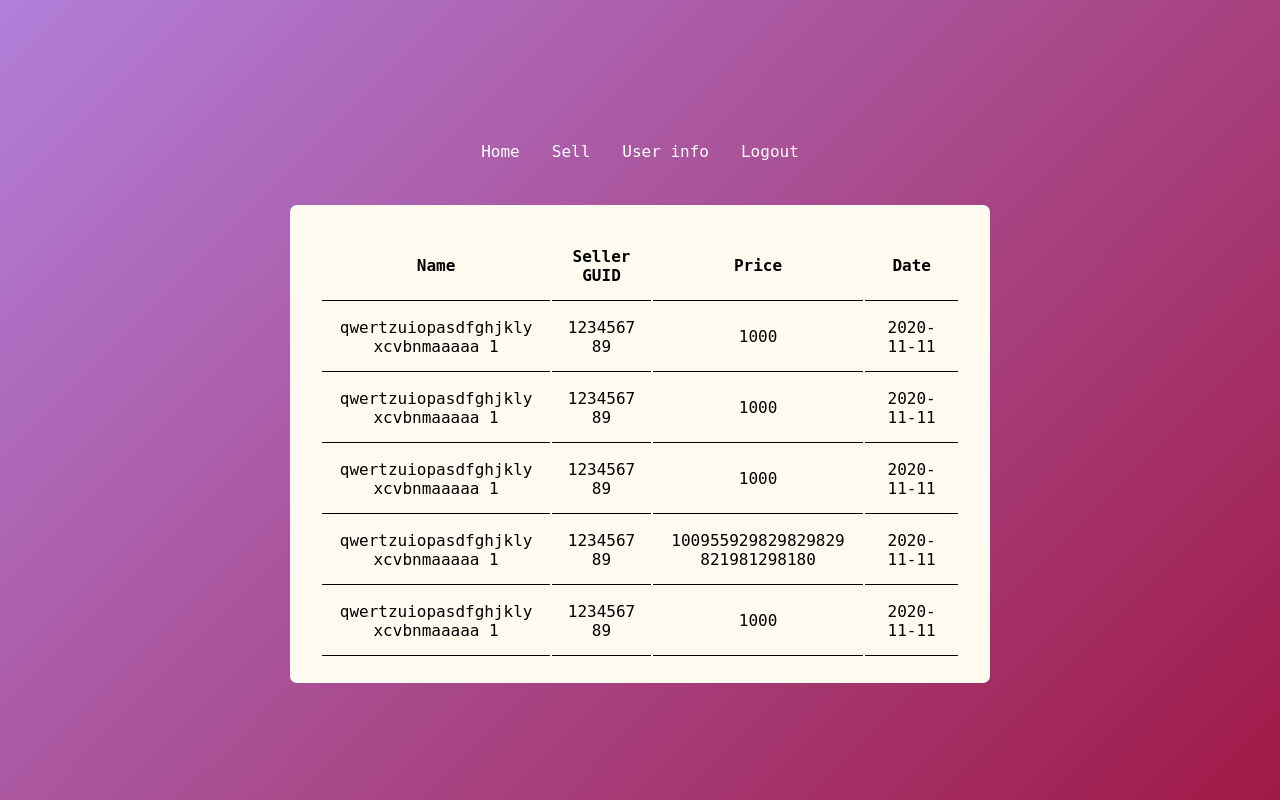
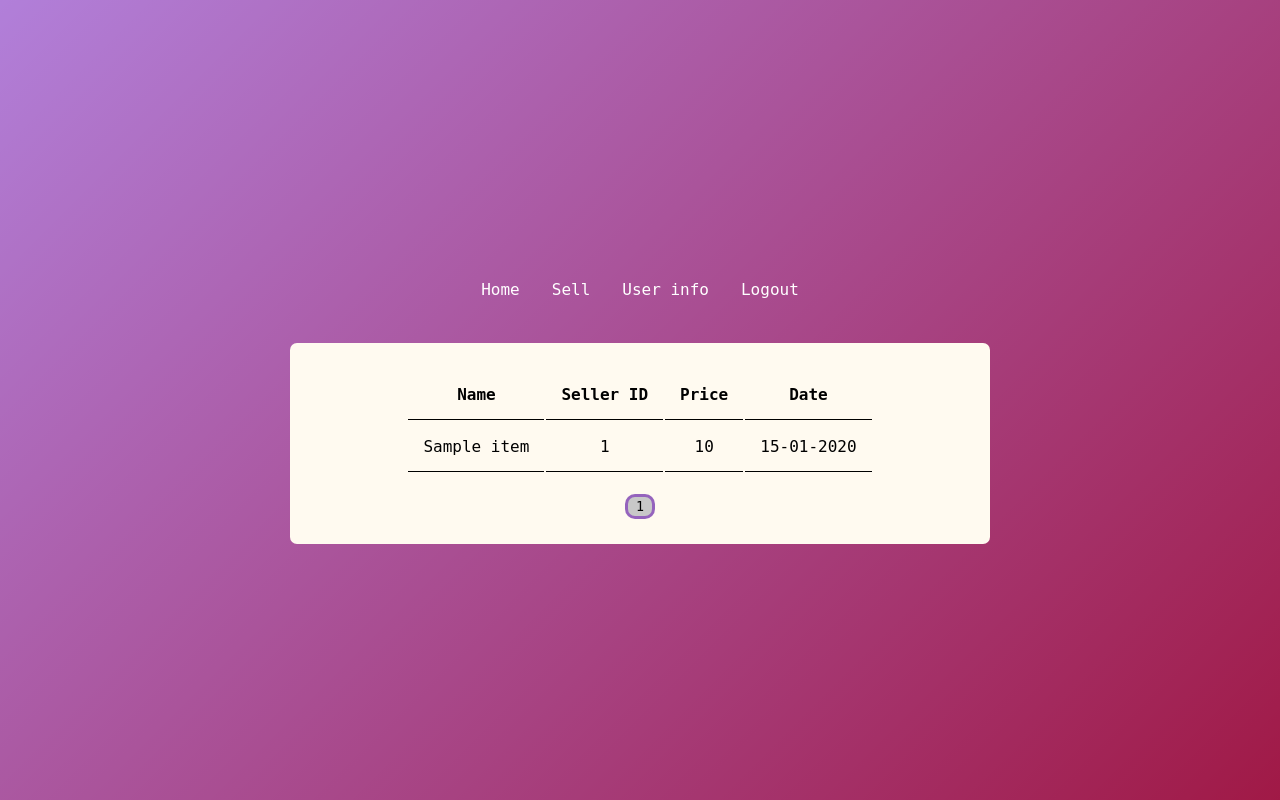
Before and after one commit to adamhoof/TinderEshopMorph, a PHP site: page /views/transactionHistory.php in a window 1280 px wide. Run offline with PHP 8.4, Linux system fonts and the light colour scheme; the visitor is signed in with stand-in values (Sample User, id 1); tables that the repository leaves empty or names only in its code hold one stand-in row (values such as "Sample post").

Commit message:
Add proper pagination functionality with real data, add styles for page buttons

```diff
--- a/backend/database.php
+++ b/backend/database.php
@@ -2,11 +2,18 @@
 
 include_once "user.php";
 include_once "item.php";
+include_once "transaction.php";
+
+const HOSTNAME = "localhost";
+const USERNAME = "myuser";
+const PASSWORD = "mypassword";
+const DATABASE = "mydatabase";
+const PORT = "3306";
 function userExists($guid): bool
 {
-    $conn = new mysqli("localhost", "myuser", "mypassword", "mydatabase", "3306");
+    $conn = new mysqli(HOSTNAME, USERNAME, PASSWORD, DATABASE, PORT);
     if ($conn->connect_error) {
-        die("Connection failed: " . $conn->connect_error);
+        die($conn->connect_error);
     }
 
     $stmt = $conn->prepare("SELECT guid FROM users WHERE guid = ?");
@@ -26,10 +33,9 @@ function userExists($guid): bool
 
 function queryUser($guid): User
 {
-    $conn = new mysqli("localhost", "myuser", "mypassword", "mydatabase", "3306");
+    $conn = new mysqli(HOSTNAME, USERNAME, PASSWORD, DATABASE, PORT);
     if ($conn->connect_error) {
-        //TODO: notify user?
-        die("Connection failed: " . $conn->connect_error);
+        die($conn->connect_error);
     }
 
     $stmt = $conn->prepare("SELECT user_id, guid, password FROM users WHERE guid = ?");
@@ -53,10 +59,9 @@ function queryUser($guid): User
 
 function registerUser(User $user): int
 {
-    $conn = new mysqli("localhost", "myuser", "mypassword", "mydatabase", "3306");
+    $conn = new mysqli(HOSTNAME, USERNAME, PASSWORD, DATABASE, PORT);
     if ($conn->connect_error) {
-        echo "FUCKBASE";
-        die("Connection failed: " . $conn->connect_error);
+        die($conn->connect_error);
     }
 
     $password_hash = password_hash($user->password, PASSWORD_DEFAULT);
@@ -79,10 +84,9 @@ function registerUser(User $user): int
 
 function updateUser($currentGuid, User $user): void
 {
-    $conn = new mysqli("localhost", "myuser", "mypassword", "mydatabase", "3306");
+    $conn = new mysqli(HOSTNAME, USERNAME, PASSWORD, DATABASE, PORT);
     if ($conn->connect_error) {
-        echo "FUCKBASE";
-        die("Connection failed: " . $conn->connect_error);
+        die($conn->connect_error);
     }
 
     $passwordHash = password_hash($user->password, PASSWORD_DEFAULT);
@@ -97,10 +101,9 @@ function updateUser($currentGuid, User $user): void
 
 function categoryExists($category): bool
 {
-    $conn = new mysqli("localhost", "myuser", "mypassword", "mydatabase", "3306");
+    $conn = new mysqli(HOSTNAME, USERNAME, PASSWORD, DATABASE, PORT);
     if ($conn->connect_error) {
-        echo "FUCKBASE";
-        die("Connection failed: " . $conn->connect_error);
+        die($conn->connect_error);
     }
 
     $stmt = $conn->prepare("SELECT category_id FROM categories WHERE name = ?");
@@ -119,10 +122,10 @@ function categoryExists($category): bool
 
 function insertItem(Item $item): int
 {
-    $conn = new mysqli("localhost", "myuser", "mypassword", "mydatabase", "3306");
+    $conn = new mysqli(HOSTNAME, USERNAME, PASSWORD, DATABASE, PORT);
     if ($conn->connect_error) {
         error_log("Failed cock");
-        die("Connection failed: " . $conn->connect_error);
+        die($conn->connect_error);
     }
 
     $stmt = $conn->prepare("INSERT INTO items (name, price, seller_id) VALUES (?,?,?)");
@@ -145,9 +148,9 @@ function insertItem(Item $item): int
 
 function fetchItem($buyerId): ?Item
 {
-    $conn = new mysqli("localhost", "myuser", "mypassword", "mydatabase", "3306");
+    $conn = new mysqli(HOSTNAME, USERNAME, PASSWORD, DATABASE, PORT);
     if ($conn->connect_error) {
-        die("Connection failed: " . $conn->connect_error);
+        die($conn->connect_error);
     }
 
     $stmt = $conn->prepare("
@@ -182,7 +185,7 @@ function fetchItem($buyerId): ?Item
     $stmt->execute();
     $result = $stmt->get_result();
     while ($row = $result->fetch_assoc()) {
-        array_push($item->categories, $row["category_name"]);
+        $item->categories[] = $row["category_name"];
     }
 
     $stmt->close();
@@ -193,9 +196,9 @@ function fetchItem($buyerId): ?Item
 
 function linkItemToUser($user_id, $itemId): void
 {
-    $conn = new mysqli("localhost", "myuser", "mypassword", "mydatabase", "3306");
+    $conn = new mysqli(HOSTNAME, USERNAME, PASSWORD, DATABASE, PORT);
     if ($conn->connect_error) {
-        die("Connection failed: " . $conn->connect_error);
+        die($conn->connect_error);
     }
 
     $stmt = $conn->prepare("INSERT INTO user_bought_items (user_id, item_id, date_of_purchase) VALUES (?, ?, NOW())");
@@ -209,9 +212,9 @@ function linkItemToUser($user_id, $itemId): void
 
 function fetchAllCategories(): array
 {
-    $conn = new mysqli("localhost", "myuser", "mypassword", "mydatabase", "3306");
+    $conn = new mysqli(HOSTNAME, USERNAME, PASSWORD, DATABASE, PORT);
     if ($conn->connect_error) {
-        die("Connection failed: " . $conn->connect_error);
+        die($conn->connect_error);
     }
 
     $stmt = $conn->prepare("SELECT name FROM categories");
@@ -221,7 +224,7 @@ function fetchAllCategories(): array
 
     $categories = [];
     while ($row = $result->fetch_assoc()) {
-        array_push($categories, $row["name"]);
+        $categories[] = $row["name"];
     }
 
     $stmt->close();
@@ -229,3 +232,65 @@ function fetchAllCategories(): array
 
     return $categories;
 }
+
+function fetchUserTransactions(User $user, $numberOfRows, $startIndex): array
+{
+    $conn = new mysqli(HOSTNAME, USERNAME, PASSWORD, DATABASE, PORT);
+    if ($conn->connect_error) {
+        die($conn->connect_error);
+    }
+
+    $stmt = $conn->prepare("
+    SELECT items.seller_id, items.name, items.price, ubi.date_of_purchase
+    FROM items JOIN user_bought_items ubi ON items.item_id = ubi.item_id
+    WHERE user_id = ?
+    ORDER BY ubi.date_of_purchase DESC
+    LIMIT ? OFFSET ?"
+    );
+
+    $stmt->bind_param("iii", $user->id, $numberOfRows, $startIndex);
+    $stmt->execute();
+    $stmt->store_result();
+
+    $transactions = [];
+
+    $sellerId = $name = $price = $date = null;
+    $stmt->bind_result($sellerId, $name, $price, $date);
+
+    while ($stmt->fetch()) {
+        $dateObject = new DateTime($date);
+        $date = $dateObject->format("d-m-Y");
+        $transaction = new Transaction($name, $sellerId, $price, $date);
+        $transactions[] = $transaction;
+    }
+
+    $stmt->close();
+    $conn->close();
+
+    return $transactions;
+}
+
+function fetchAllUserTransactionsCount(User $user): int
+{
+    $conn = new mysqli(HOSTNAME, USERNAME, PASSWORD, DATABASE, PORT);
+    if ($conn->connect_error) {
+        die($conn->connect_error);
+    }
+
+    $stmt = $conn->prepare("
+    SELECT COUNT(*)
+    FROM items JOIN user_bought_items ubi ON items.item_id = ubi.item_id
+    WHERE user_id = ?");
+
+    $stmt->bind_param("i", $user->id);
+    $stmt->execute();
+    $stmt->store_result();
+
+    $stmt->bind_result($count);
+    $stmt->fetch();
+
+    $stmt->close();
+    $conn->close();
+
+    return $count;
+}
--- /dev/null
+++ b/backend/fetchUserTransactionsPage.php
@@ -0,0 +1,8 @@
+<?php
+
+include_once "database.php";
+
+function getTransactionHistoryPage(User $user, $numRows, $pageNumber): array
+{
+    return fetchUserTransactions($user, $numRows, ($pageNumber - 1) * $numRows);
+}
--- /dev/null
+++ b/backend/transaction.php
@@ -0,0 +1,22 @@
+<?php
+
+class Transaction
+{
+    public function __construct($name, $sellerId, $price, $date)
+    {
+        $this->name = $name;
+        $this->sellerId = $sellerId;
+        $this->price = $price;
+        $this->date = $date;
+    }
+
+    public string $name;
+    public string $sellerId;
+    public float $price;
+    public string $date;
+
+    public static function emptyTransaction(): Transaction
+    {
+        return new self("", "", 0.0, "");
+    }
+}
--- a/frontend/css/transactionHistory.css
+++ b/frontend/css/transactionHistory.css
@@ -34,6 +34,37 @@ th, td {
 
 }
 
+#pagination_wrapper{
+    display: flex;
+    flex-direction: row;
+    justify-content: center;
+    align-items: center;
+    align-content: center;
+    margin-top: 20px;
+}
+#pagination_wrapper input {
+    text-align: center;
+    width: 30px;
+    height: 25px;
+    border-radius: 10px;
+    border: 3px solid rgba(100, 0, 180, 0.5);
+    margin: 0 10px;
+    background: rgba(150, 0, 50, 0.5);
+}
+
+#pagination_wrapper input:hover {
+    background-color: #dddddd;
+}
+
+#pagination_wrapper input.active {
+    background-color: rgb(200, 200, 200);
+}
+
+#pagination_wrapper input.active:hover {
+    background-color: #dddddd;
+}
+
+
 @media screen and (max-width: 500px) {
     th, td {
         font-size: 3vw;
--- a/frontend/views/transactionHistory.php
+++ b/frontend/views/transactionHistory.php
@@ -1,3 +1,16 @@
+<?php
+
+include_once "../../backend/checkUserValidity.php";
+include_once "../../backend/paginationHandler.php";
+
+$user = checkUserValidity();
+$pageCount = getPageCount($user, 5);
+$requestedPage = $_GET["page"] ?? null;
+if (!is_numeric($requestedPage) || $requestedPage < 1 || $requestedPage > $pageCount) {
+    $requestedPage = 1;
+}
+?>
+
 <!DOCTYPE html>
 <html lang="en">
 <head>
@@ -26,51 +39,27 @@
             <thead>
             <tr>
                 <th>Name</th>
-                <th>Seller GUID</th>
+                <th>Seller ID</th>
                 <th>Price</th>
                 <th>Date</th>
             </tr>
             </thead>
 
             <tbody>
-
-            <tr>
-                <td>qwertzuiopasdfghjklyxcvbnmaaaaa 1</td>
-                <td>123456789</td>
-                <td>1000</td>
-                <td>2020-11-11</td>
-            </tr>
-            <tr>
-                <td>qwertzuiopasdfghjklyxcvbnmaaaaa 1</td>
-                <td>123456789</td>
-                <td>1000</td>
-                <td>2020-11-11</td>
-            </tr>
-            <tr>
-                <td>qwertzuiopasdfghjklyxcvbnmaaaaa 1</td>
-                <td>123456789</td>
-                <td>1000</td>
-                <td>2020-11-11</td>
-            </tr>
-            <tr>
-                <td>qwertzuiopasdfghjklyxcvbnmaaaaa 1</td>
-                <td>123456789</td>
-                <td>100955929829829829821981298180</td>
-                <td>2020-11-11</td>
-            </tr>
-            <tr>
-                <td>qwertzuiopasdfghjklyxcvbnmaaaaa 1</td>
-                <td>123456789</td>
-                <td>1000</td>
-                <td>2020-11-11</td>
-            </tr>
-
+            <?php
+            generatePaginatedData($user, $requestedPage);
+            ?>
             </tbody>
 
         </table>
 
     </div>
 
+    <form action="transactionHistory.php" method="get">
+        <?php
+        generatePagination($pageCount, $requestedPage);
+        ?>
+
 </main>
 
 </body>
```
Also changed, not shown: backend/paginationHandler.php (added, +55 -0 lines).
